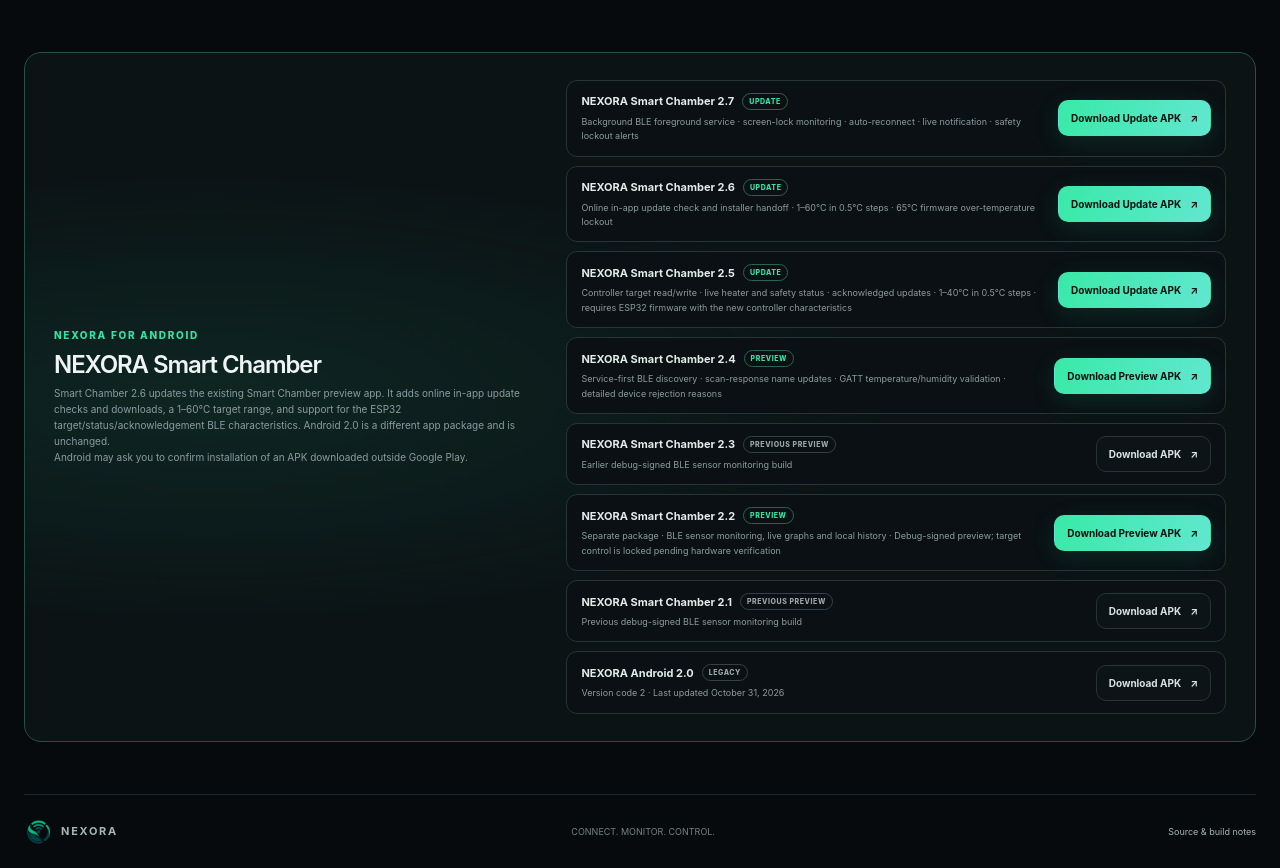
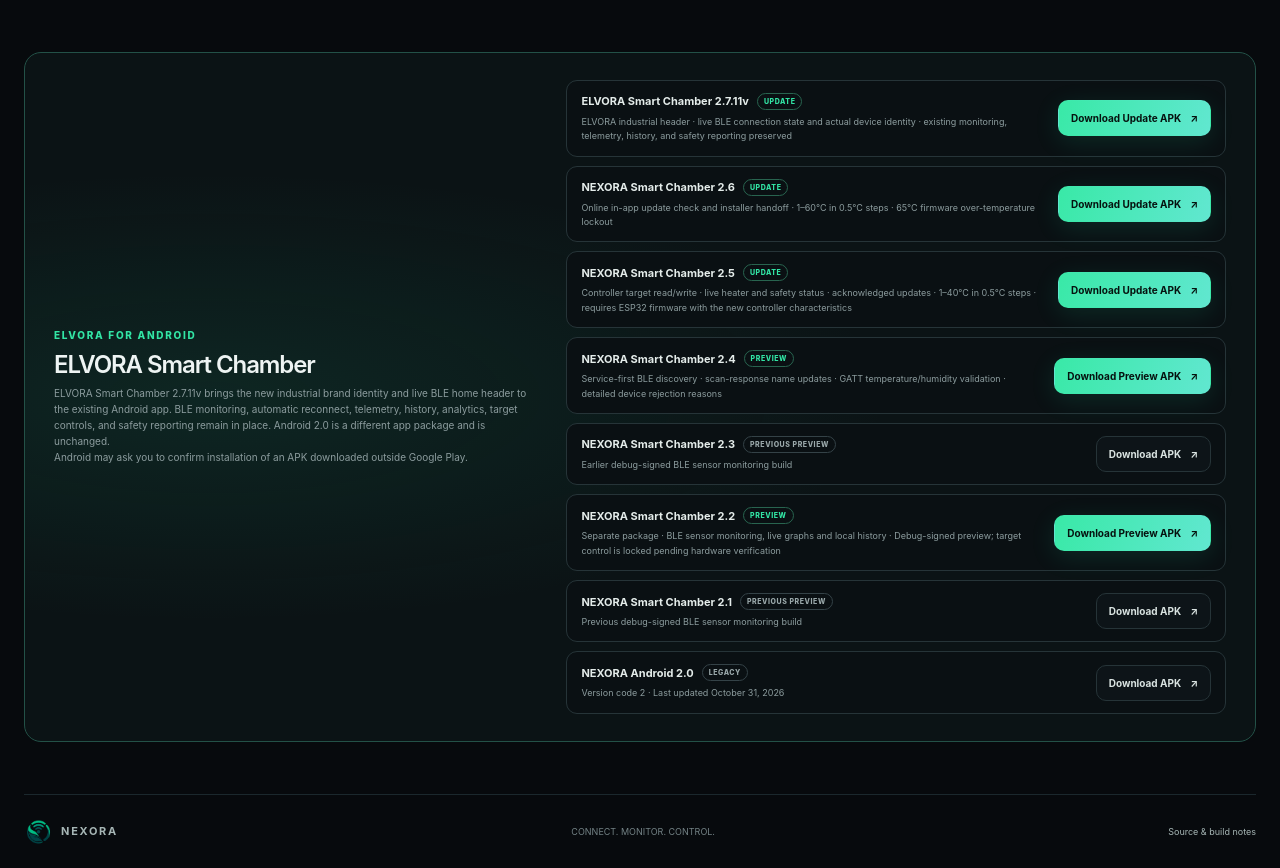
Before and after one commit to ravichandrasr091-ux/NEXORA, a plain HTML site: page website/index.html in a window 1280 px wide. Shown: the part 4107-4975 px from the top of the page. Drawn offline with Linux system fonts and the light colour scheme.

Commit message:
List ELVORA Smart Chamber 2.7.11v

```diff
--- a/website/index.html
+++ b/website/index.html
@@ -239,12 +239,12 @@
 
     <section class="section-wrap app-banner" id="install" aria-labelledby="android-downloads-title">
       <div class="app-banner-heading">
-        <div class="eyebrow">NEXORA FOR ANDROID</div>
-        <h2 id="android-downloads-title">NEXORA Smart Chamber</h2>
-        <p>Smart Chamber 2.6 updates the existing Smart Chamber preview app. It adds online in-app update checks and downloads, a 1–60°C target range, and support for the ESP32 target/status/acknowledgement BLE characteristics. Android 2.0 is a different app package and is unchanged.</p>
+        <div class="eyebrow">ELVORA FOR ANDROID</div>
+        <h2 id="android-downloads-title">ELVORA Smart Chamber</h2>
+        <p>ELVORA Smart Chamber 2.7.11v brings the new industrial brand identity and live BLE home header to the existing Android app. BLE monitoring, automatic reconnect, telemetry, history, analytics, target controls, and safety reporting remain in place. Android 2.0 is a different app package and is unchanged.</p>
         <p>Android may ask you to confirm installation of an APK downloaded outside Google Play.</p>
       </div>
-      <div class="apk-version-list" aria-label="Available Android app versions"><article class="apk-version"><div class="apk-version-info"><div class="apk-version-title"><strong>NEXORA Smart Chamber 2.7</strong><span class="apk-version-badge">UPDATE</span></div><p>Background BLE foreground service · screen-lock monitoring · auto-reconnect · live notification · safety lockout alerts</p></div><a class="button button-primary" href="./downloads/nexora-smart-chamber-v2.7.apk" download="NEXORA-Smart-Chamber-v2.7.apk" aria-label="Download NEXORA Smart Chamber 2.7 update APK">Download Update APK <span aria-hidden="true">↗</span></a></article>
+      <div class="apk-version-list" aria-label="Available Android app versions"><article class="apk-version"><div class="apk-version-info"><div class="apk-version-title"><strong>ELVORA Smart Chamber 2.7.11v</strong><span class="apk-version-badge">UPDATE</span></div><p>ELVORA industrial header · live BLE connection state and actual device identity · existing monitoring, telemetry, history, and safety reporting preserved</p></div><a class="button button-primary" href="./downloads/elvora-smart-chamber-v2.7.11v.apk" download="ELVORA-Smart-Chamber-v2.7.11v.apk" aria-label="Download ELVORA Smart Chamber 2.7.11v update APK">Download Update APK <span aria-hidden="true">↗</span></a></article>
         <article class="apk-version">
           <div class="apk-version-info">
             <div class="apk-version-title"><strong>NEXORA Smart Chamber 2.6</strong><span class="apk-version-badge">UPDATE</span></div>
```
